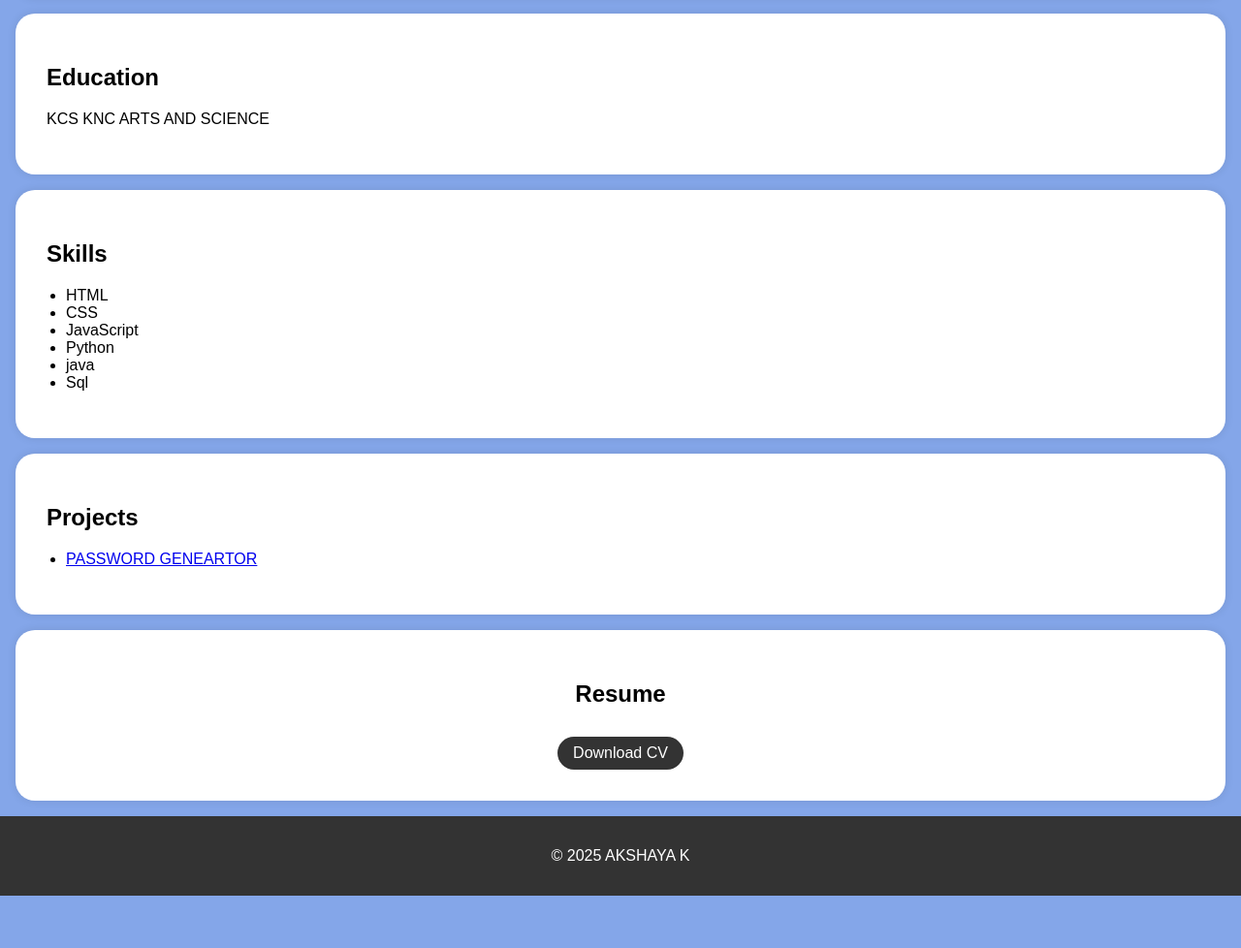
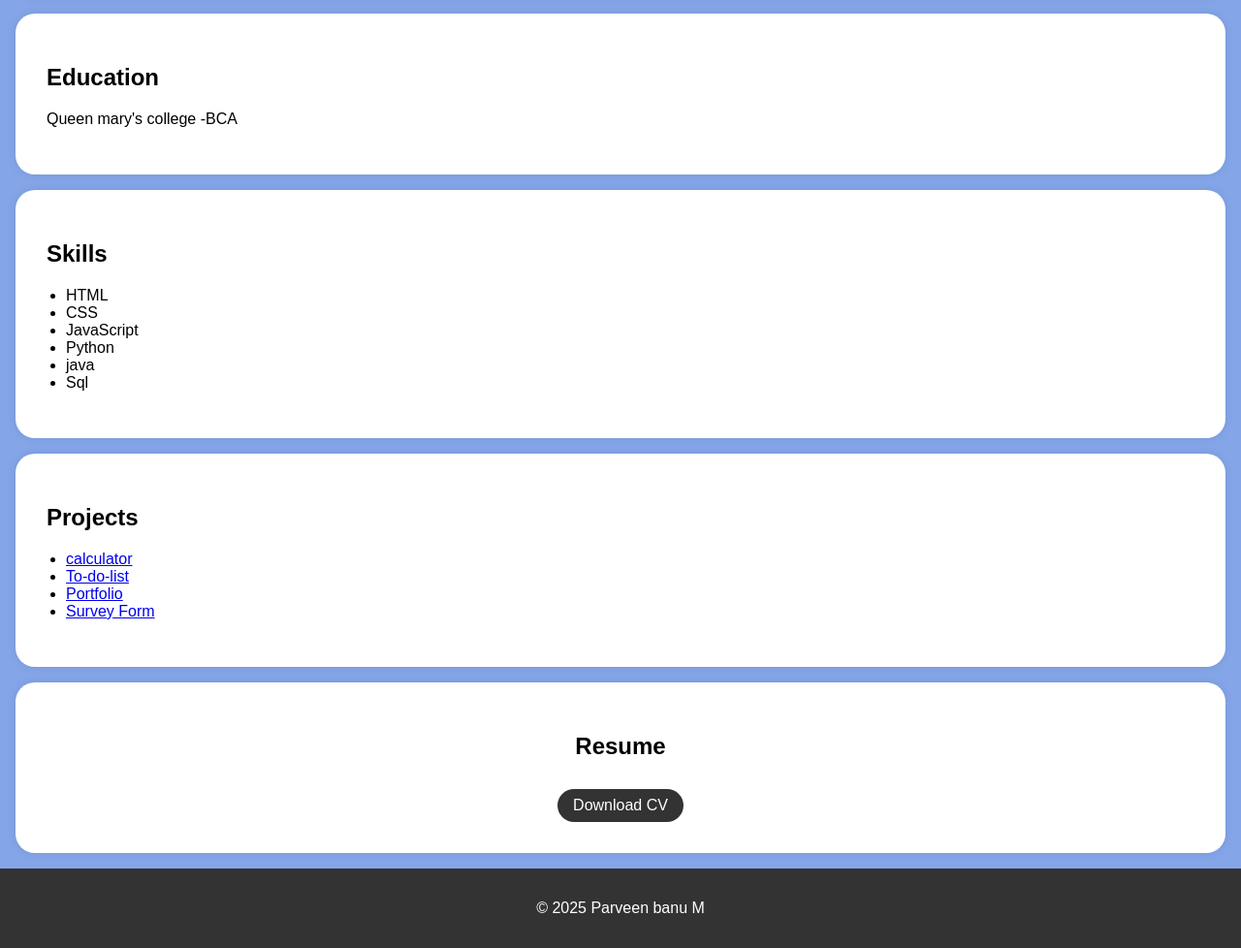
Before and after one commit to ItzAkshi/portfolio, a plain HTML site: page index.html in a window 1280 px wide. Shown: the part 468-1446 px from the top of the page at 97% size. Before the commit the page ends 1392 px from the top, so only its background shows below. Drawn offline with Linux system fonts and the light colour scheme.

Commit message:
Add files via upload

```diff
--- a/index.html
+++ b/index.html
@@ -95,8 +95,8 @@
     <header>
         <div class="header-content">
             <!-- Add your profile picture here -->
-
-            <h1>AKSHAYA K</h1>
+            <img src=".\portfolio\WhatsApp Image 2025-03-17 at 22.02.46_6154a98c.jpg" alt="Your Profile Picture" class="profile-picture">
+            <h1>PARVEEN BANU M</h1>
             <p>Junior Web Developer</p>
         </div>
     </header>
@@ -130,7 +130,7 @@
     <section id="education">
         <div class="section-content">
             <h2>Education</h2>
-            <p>KCS KNC ARTS AND SCIENCE</p>
+            <p>Queen mary's college -BCA</p>
 
 
         </div>
@@ -154,8 +154,10 @@
         <div class="section-content">
             <h2>Projects</h2>
             <ul>
-
-                <li><a href="#">PASSWORD GENEARTOR</a></li>
+                <li><a href="#">calculator</a></li>
+                <li><a href="#">To-do-list</a></li>
+                <li><a href="#">Portfolio</a></li>
+                <li><a href="#">Survey Form</a></li>
                 <!-- Add more project links here -->
             </ul>
         </div>
@@ -166,14 +168,14 @@
         <div class="section-content">
             <center>
             <h2>Resume</h2>
-            <a href="\portfolio\re.pdf" target="_blank" class="download-button">Download CV</a>
+            <a href="https://drive.google.com/file/d/1VUhVTDC9ldnGk4tYOocGJXS_innyVCWE/view?usp=sharing" target="_blank" class="download-button">Download CV</a>
         </center>
         </div>
 
     </section>
 
     <footer>
-        <p>&copy; 2025 AKSHAYA K</p>
+        <p>&copy; 2025 Parveen banu M</p>
     </footer>
 
     <script>
```
